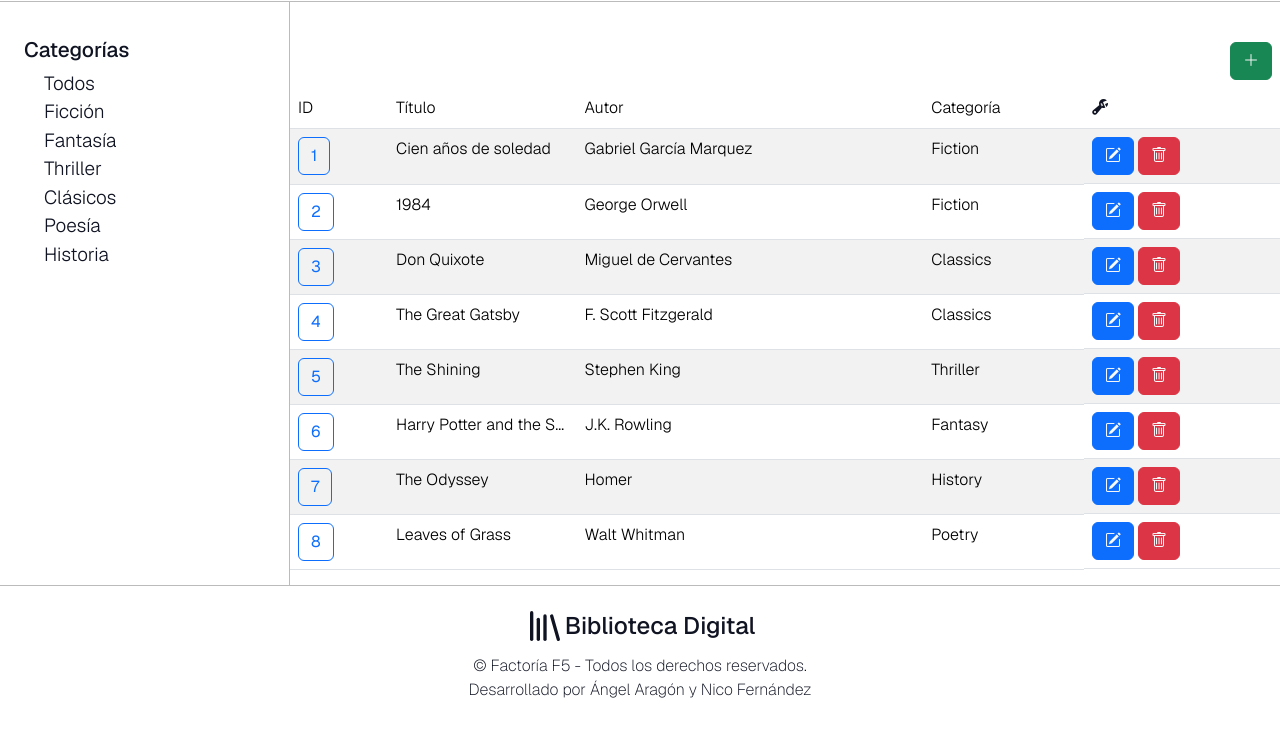
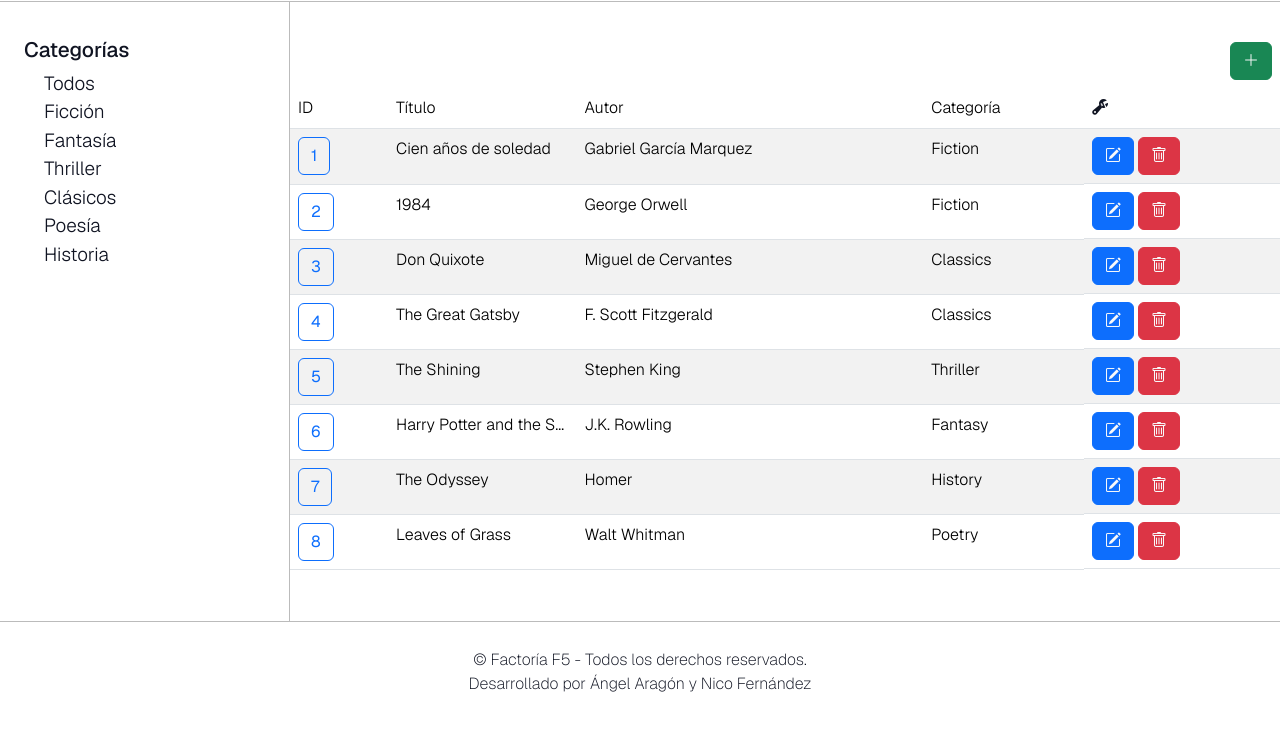
Before and after one commit to Algol95/Biblioteca-Digital, a website with bundled scripts: page src/views/admin.html in a window 1280 px wide. Shown: the part 78-814 px from the top of the page. Built offline with nearby package versions, Linux system fonts and the light colour scheme; data requests are answered from the project's data file.

Commit message:
removed footer's logo

```diff
--- a/src/styles/styles.css
+++ b/src/styles/styles.css
@@ -143,7 +143,7 @@ margin: 1.4rem 0;
 
 main {
     z-index: -9999;
-    padding: 7rem 0 11rem 18.13rem;
+    padding: 7rem 0 8rem 18.13rem;
     width: 100%;
 }
 
--- a/src/views/admin.html
+++ b/src/views/admin.html
@@ -132,26 +132,6 @@
       </section>
     </main>
     <footer>
-      <h4 class="footer__title">
-        <svg
-          xmlns="http://www.w3.org/2000/svg"
-          width="40"
-          height="40"
-          viewBox="0 0 24 24"
-          fill="none"
-          stroke="currentColor"
-          stroke-width="2"
-          stroke-linecap="round"
-          stroke-linejoin="round"
-          class="lucide lucide-library h-6 w-6 footer__title-icon"
-        >
-          <path d="m16 6 4 14"></path>
-          <path d="M12 6v14"></path>
-          <path d="M8 8v12"></path>
-          <path d="M4 4v16"></path>
-        </svg>
-          Biblioteca Digital
-      </h4>
       <p>© Factoría F5 - Todos los derechos reservados.</p>
       <p>Desarrollado por Ángel Aragón y Nico Fernández</p>
     </footer>
```
Also changed, not shown: index.html (+0 -9 lines).
